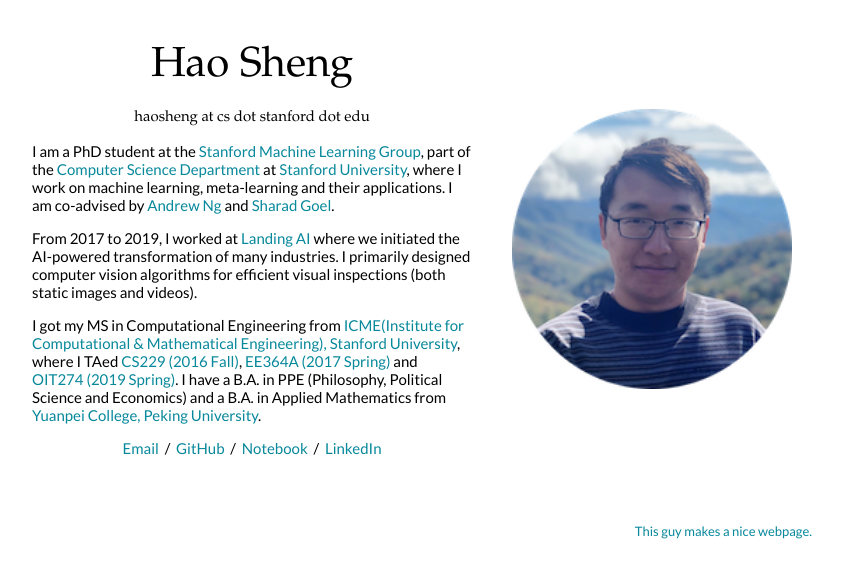
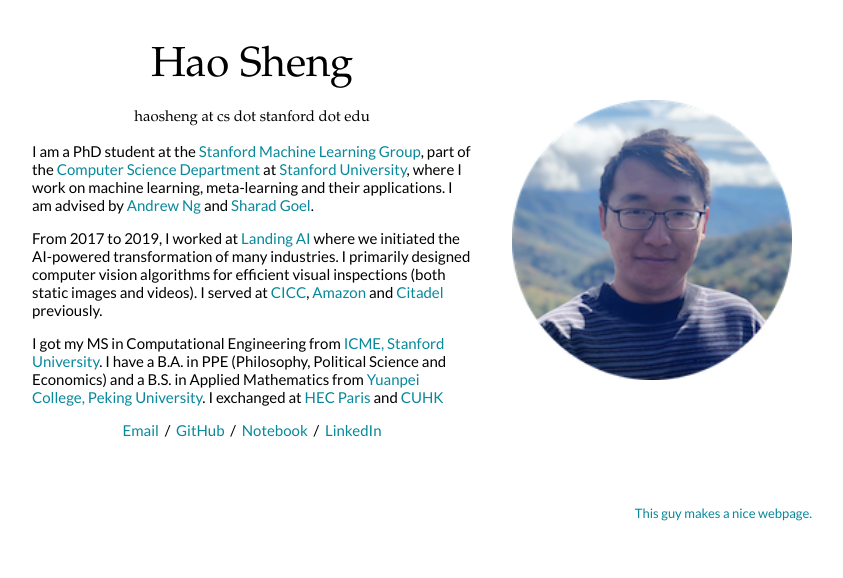
Before and after one commit to haossr/haossr.github.io, a Jekyll site: the page built from _posts/2016-06-07-cs231a.markdown, in a window 1280 px wide. Shown: the top 578 px of the page, without its empty margins (228-1071 px from the left). Built offline with Jekyll 4.4.1, drawn with Linux system fonts in a browser that asks for light colours.

Commit message:
update of intro

```diff
--- a/_layouts/default.html
+++ b/_layouts/default.html
@@ -32,13 +32,18 @@
                   <email> {{ site.user.email.show }} </email>
               </div>
               <p>
-              I am a PhD student at the <a href="https://stanfordmlgroup.github.io/">Stanford Machine Learning Group</a>, part of the <a href="https://cs.stanford.edu/">Computer Science Department</a> at <a href="https://www.stanford.edu/">Stanford University</a>, where I work on machine learning, meta-learning and their applications. I am co-advised by <a href="//https://www.andrewng.org/">Andrew Ng</a> and <a href="https://5harad.com/"> Sharad Goel</a>.
+              I am a PhD student at the <a href="https://stanfordmlgroup.github.io/">Stanford Machine Learning Group</a>, part of the <a href="https://cs.stanford.edu/">Computer Science Department</a> at <a href="https://www.stanford.edu/">Stanford University</a>, where I work on machine learning, meta-learning and their applications. I am advised by <a href="//https://www.andrewng.org/">Andrew Ng</a> and <a href="https://5harad.com/"> Sharad Goel</a>.
               </p>
               <p>
-              From 2017 to 2019, I worked at <a href="https://www.landing.ai">Landing AI</a> where we initiated the AI-powered transformation of many industries. I primarily designed computer vision algorithms for efficient visual inspections (both static images and videos).
+              From 2017 to 2019, I worked at <a href="https://www.landing.ai">Landing AI</a> where we initiated the AI-powered transformation of many industries.
+              I primarily designed computer vision algorithms for efficient visual inspections (both static images and videos).
+              I served at <a href="http://www.cicc.com/index_en.xhtml">CICC</a>, <a href="https://www.aboutamazon.com/">Amazon</a> and <a href="https://www.citadel.com/">Citadel</a> previously.
               </p>
                 <p>
-                I got my MS in Computational Engineering from <a href="http://icme.stanford.edu">ICME(Institute for Computational & Mathematical Engineering), Stanford University</a>, where I TAed <a href="http://cs229.stanford.edu/projects2016/">CS229 (2016 Fall)</a>, <a href="https://ee364.stanford.edu">EE364A (2017 Spring)</a> and <a href="https://edusalsa.com/course?c=OIT%20274">OIT274 (2019 Spring)</a>. I have a B.A. in PPE (Philosophy, Political Science and Economics) and a B.A. in Applied Mathematics from <a href="http://english.pku.edu.cn/">Yuanpei College, Peking University</a>.
+                I got my MS in Computational Engineering from <a href="http://icme.stanford.edu">ICME, Stanford University</a>.
+                <!--, where I TAed <a href="http://cs229.stanford.edu/projects2016/">CS229 (2016 Fall)</a>, <a href="https://ee364.stanford.edu">EE364A (2017 Spring)</a> and <a href="https://edusalsa.com/course?c=OIT%20274">OIT274 (2019 Spring)</a>.  -->
+                I have a B.A. in PPE (Philosophy, Political Science and Economics) and a B.S. in Applied Mathematics from <a href="http://english.pku.edu.cn/">Yuanpei College, Peking University</a>.
+                I exchanged at <a href="https://www.hec.edu/en"> HEC Paris</a> and <a href="http://www.cuhk.edu.hk/">CUHK </a>
               </p>
               <p style="text-align:center">
               <a target="_blank" href="{{ site.user.email.send }}"> Email</a> &nbsp;/&nbsp;
```
